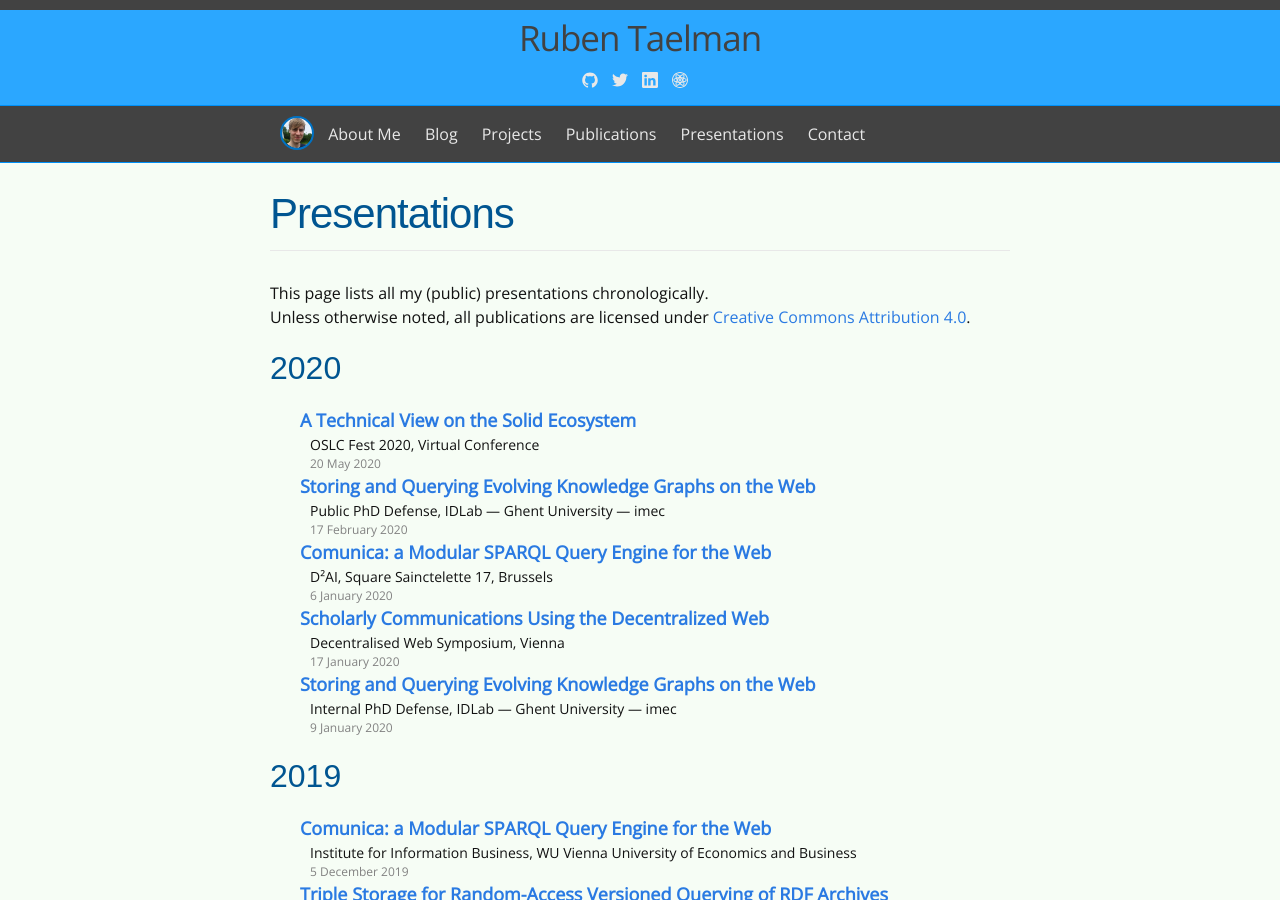
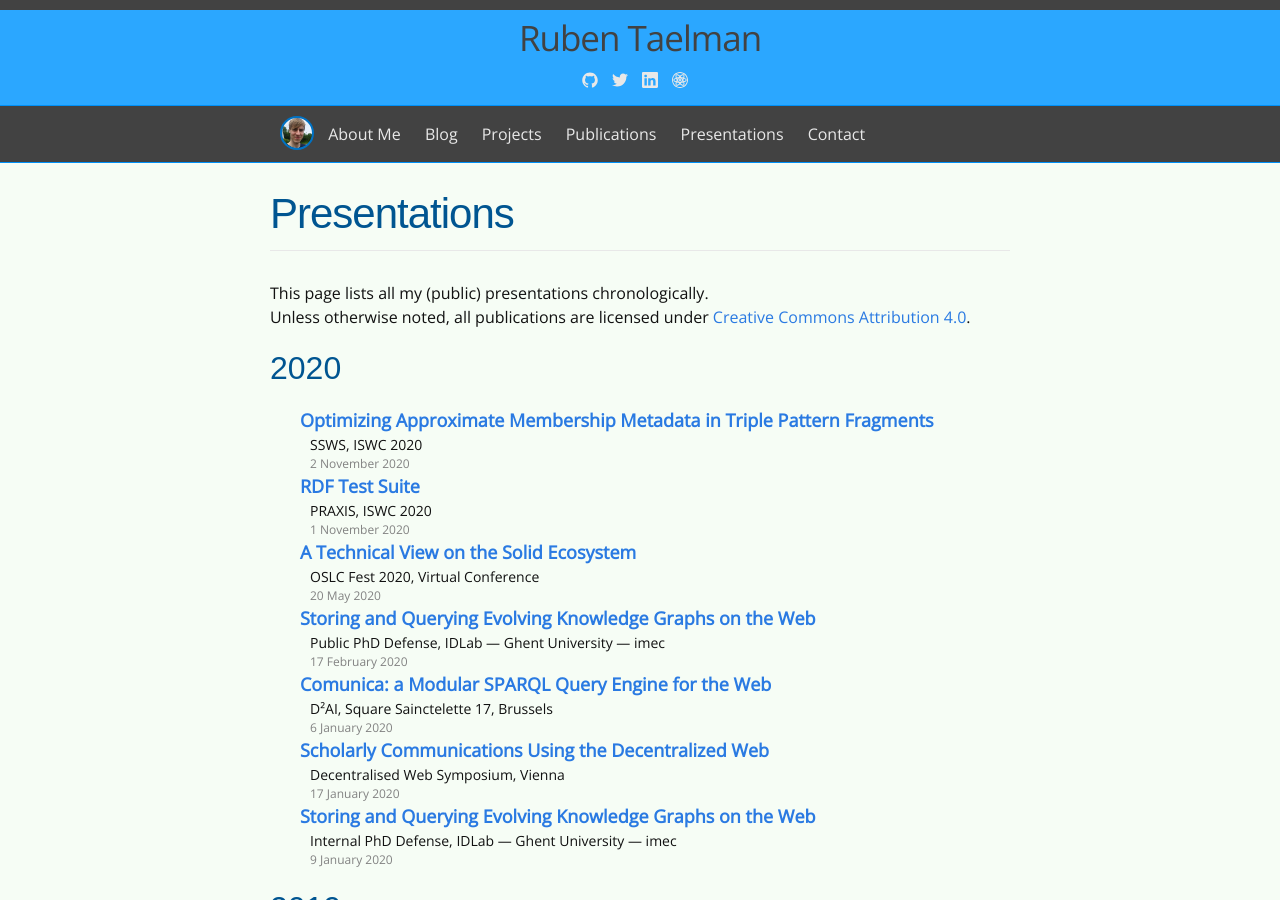
Before and after one commit to rubensworks/rubensworks.net, a Jekyll site: the page built from presentations.md, in a window 1280 px wide and 900 px high. Built offline with Jekyll 4.4.1, drawn with Linux system fonts in a browser that asks for light colours; some web fonts are replaced.

Commit message:
Add ISWC 2020 presentations

```diff
--- a/_data/presentations.yml
+++ b/_data/presentations.yml
@@ -1,3 +1,13 @@
+"2020-iswc-ssws-amf":
+    title: "Optimizing Approximate Membership Metadata in Triple Pattern Fragments"
+    venue: "SSWS, ISWC 2020"
+    date: "2 November 2020"
+    url: "https://rubensworks.github.io/slides-2020-iswc-ssws-amf/"
+"2020-iswc-praxis-rts":
+    title: "RDF Test Suite"
+    venue: "PRAXIS, ISWC 2020"
+    date: "1 November 2020"
+    url: "https://rubensworks.github.io/slides-2020-iswc-praxis-rts/"
 "2020-oslc-solid-tech":
     title: "A Technical View on the Solid Ecosystem"
     venue: "OSLC Fest 2020, Virtual Conference"
```
